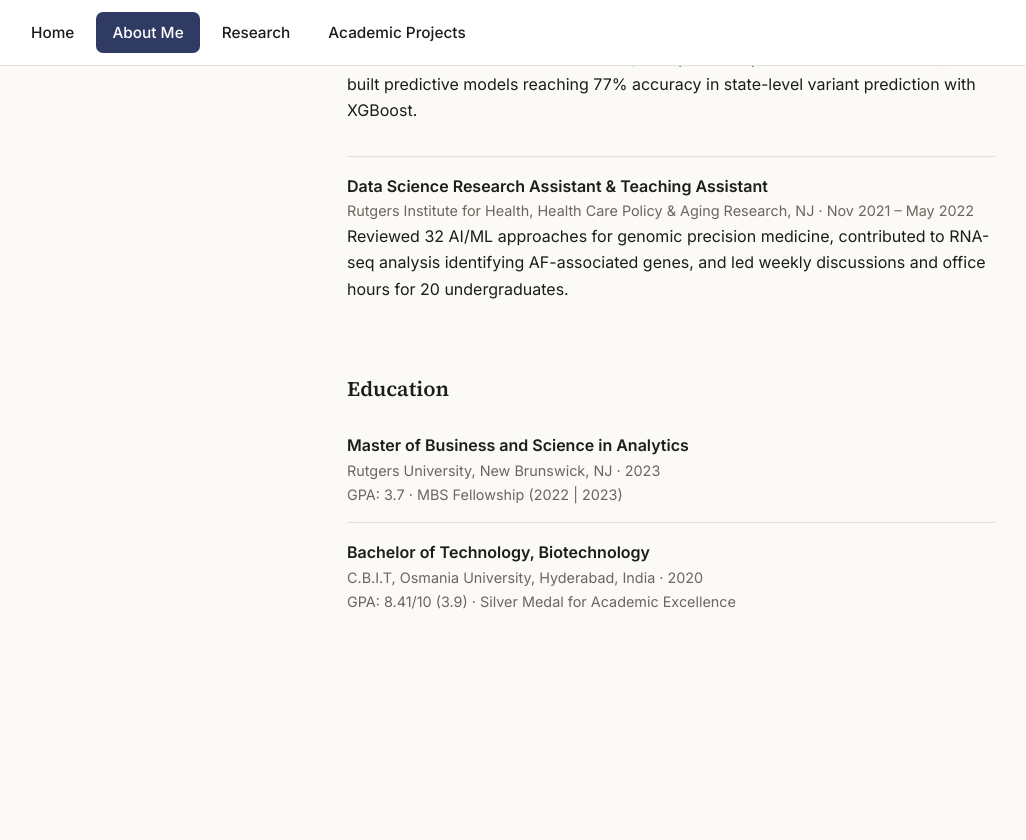
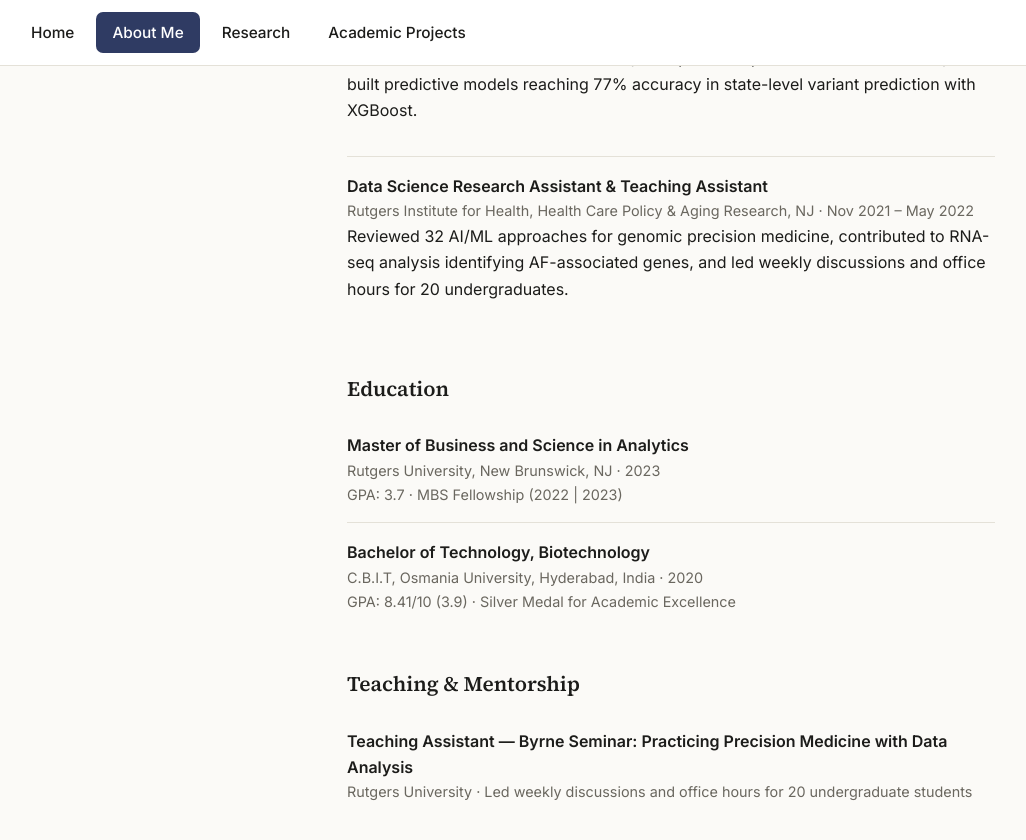
Before and after one commit to SreyaVadapalli/SreyaVadapalli.github.io, a Jekyll site: the page built from about-me.html, in a window 1280 px wide and 900 px high, scrolled down 1028 px. Shown: the top 840 px of the window, without its empty margins (69-1095 px from the left). Built offline with Jekyll 4.4.1, drawn with Linux system fonts in a browser that asks for light colours; before the commit the page ends 1737 px from its top, so only the background shows below that.

Commit message:
restore about-me front matter

```diff
--- a/about-me.html
+++ b/about-me.html
@@ -61,3 +61,11 @@
     <div class="item-meta">GPA: 8.41/10 (3.9) · Silver Medal for Academic Excellence</div>
   </li>
 </ul>
+
+<h2>Teaching &amp; Mentorship</h2>
+<ul class="clean">
+  <li>
+    <div class="item-title">Teaching Assistant — Byrne Seminar: Practicing Precision Medicine with Data Analysis</div>
+    <div class="item-meta">Rutgers University · Led weekly discussions and office hours for 20 undergraduate students</div>
+  </li>
+</ul>
```
